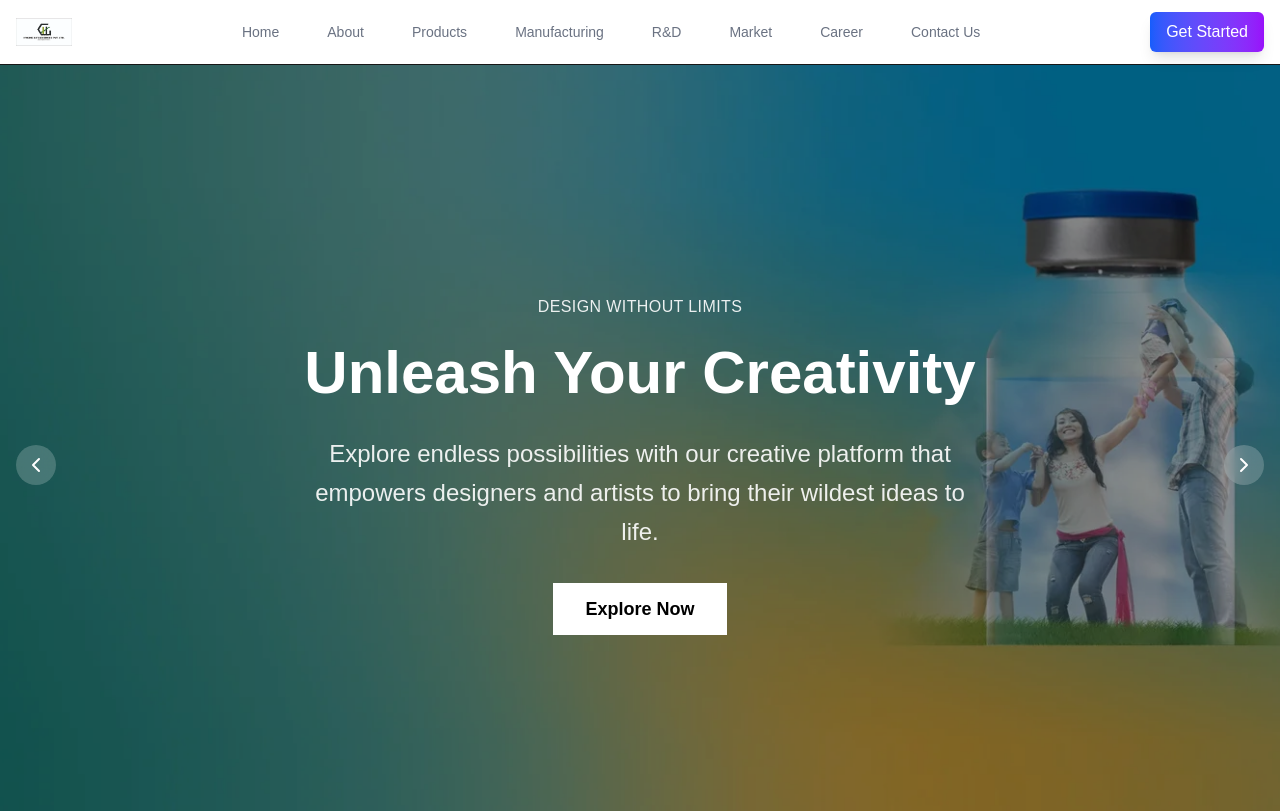
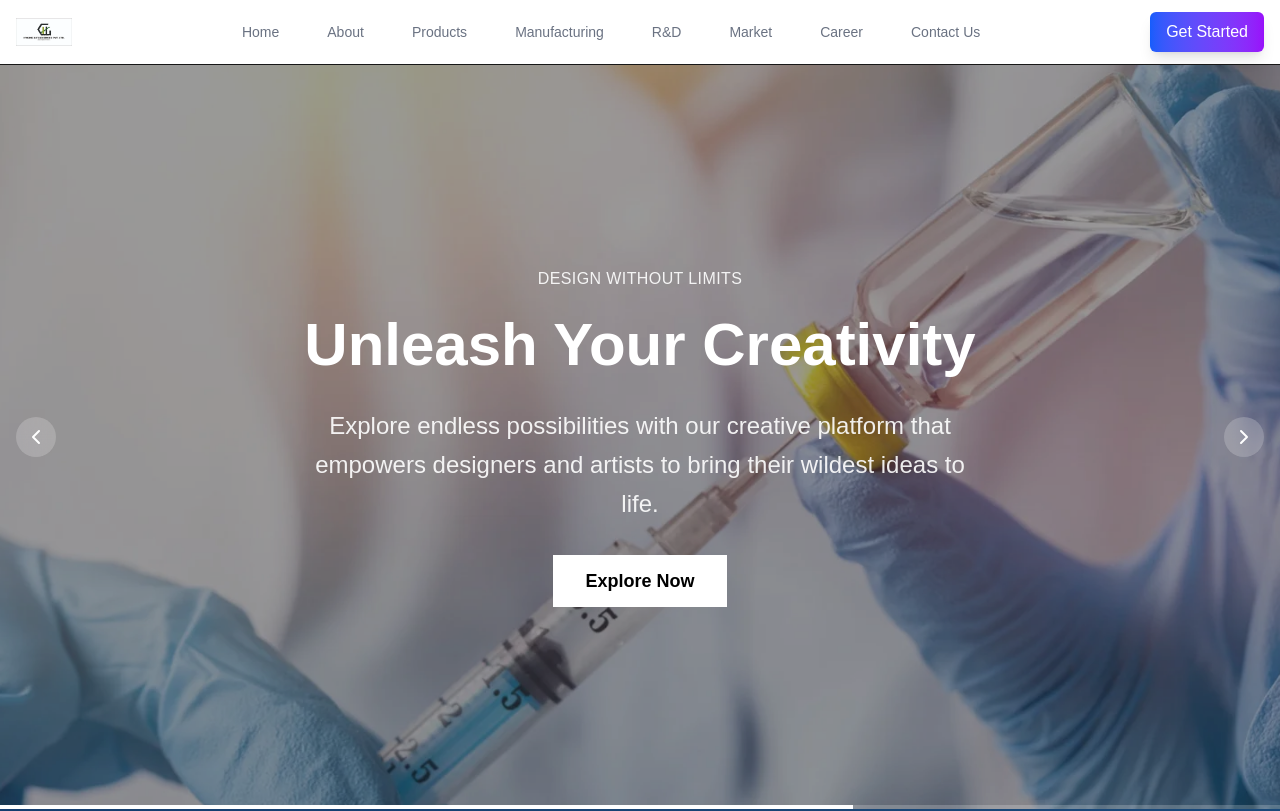
Before and after one commit to JatinBrandshow/hygiene-lifecycle, a Next.js app: page / in a window 1280 px wide. Shown: the top 811 px of the page. Built offline with nearby package versions, Linux system fonts and the light colour scheme.

Commit message:
New Changes

```diff
--- a/src/app/HomePage.js
+++ b/src/app/HomePage.js
@@ -6,9 +6,7 @@ import React from "react";
 const HomePage = () => {
     return (
         <>
-            <NavBar />
             <MainSection />
-            <Footer />
         </>
     );
 };
--- a/src/app/layout.js
+++ b/src/app/layout.js
@@ -1,29 +1,17 @@
-import { Geist, Geist_Mono } from "next/font/google";
-import "../styles/globals.css";
+"use client";
 
-const geistSans = Geist({
-  variable: "--font-geist-sans",
-  subsets: ["latin"],
-});
-
-const geistMono = Geist_Mono({
-  variable: "--font-geist-mono",
-  subsets: ["latin"],
-});
-
-export const metadata = {
-  title: "Create Next App",
-  description: "Generated by create next app",
-};
+import "@/styles/globals.css";
+import NavBar from "@/components/NavBar";
+import Footer from "@/components/Footer";
 
 export default function RootLayout({ children }) {
-  return (
-    <html lang="en">
-      <body
-        className={`${geistSans.variable} ${geistMono.variable} antialiased`}
-      >
-        {children}
-      </body>
-    </html>
-  );
+    return (
+        <html lang="en" suppressHydrationWarning>
+            <body cz-shortcut-listen="true" suppressHydrationWarning>
+                <NavBar />
+                {children}
+                <Footer />
+            </body>
+        </html>
+    );
 }
--- a/src/components/MainSection.js
+++ b/src/components/MainSection.js
@@ -14,7 +14,7 @@ const slides = [
     },
     {
         id: 2,
-        image: "/img/main-section/main-section.webp",
+        image: "/img/main-section/main-section-1.webp",
         title: "Unleash Your Creativity",
         subtitle: "Design Without Limits",
         description: "Explore endless possibilities with our creative platform that empowers designers and artists to bring their wildest ideas to life.",
@@ -22,7 +22,7 @@ const slides = [
     },
     {
         id: 3,
-        image: "/img/main-section/main-section.webp",
+        image: "/img/main-section/main-section-2.webp",
         title: "Future-Ready Technology",
         subtitle: "Innovation at Your Fingertips",
         description: "Stay ahead of the curve with cutting-edge technology solutions that adapt to your needs and scale with your business growth.",
@@ -53,7 +53,7 @@ const MainSection = () => {
     };
 
     return (
-        <section className="relative w-full h-screen overflow-hidden">
+        <section className="relative w-full h-[93vh] overflow-hidden">
             {/* Slides */}
             <div className="relative w-full h-full">
                 {slides.map((slide, index) => (
--- a/src/components/NavBar.js
+++ b/src/components/NavBar.js
@@ -62,7 +62,7 @@ const NavBar = () => {
 
     return (
         <>
-            <nav className="sticky top-0 z-50 w-full border-b bg-white">
+            <header className="sticky top-0 z-50 w-full border-b bg-white">
                 <div className="container mx-auto px-4">
                     <div className="flex h-16 items-center justify-between">
                         {/* Logo */}
@@ -108,7 +108,7 @@ const NavBar = () => {
                         </div>
                     </div>
                 </div>
-            </nav>
+            </header>
 
             {/* Mobile Sidebar */}
             {isOpen && (
```
Also changed, not shown: src/components/Footer.js (+15 -35 lines).
